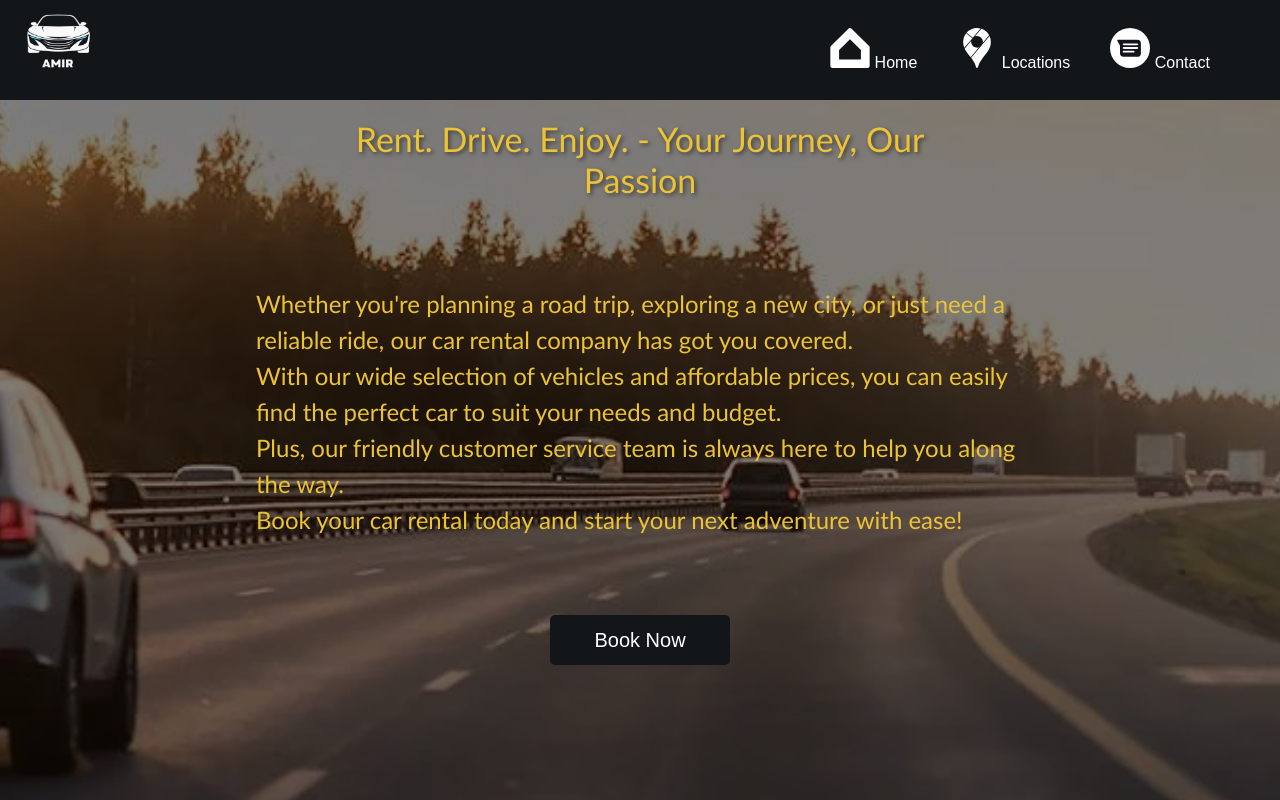
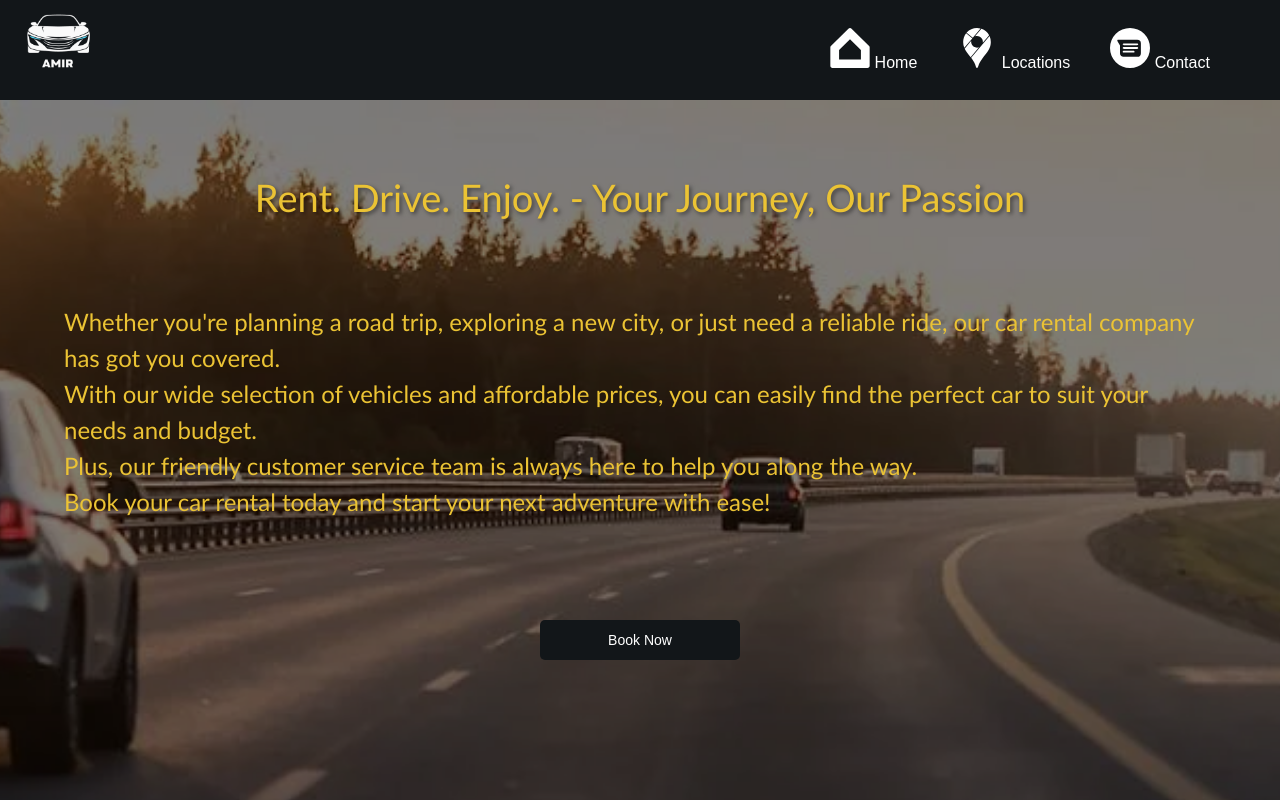
Before and after one commit to kechillosh/First-website, a React (Create React App) app: page / in a window 1280 px wide. Shown: the top 800 px of the page. Built offline with nearby package versions, Linux system fonts and the light colour scheme.

Commit message:
first page responsive

```diff
--- a/src/styles/Home.css
+++ b/src/styles/Home.css
@@ -97,14 +97,20 @@
   background-color: rgba(0, 0, 0, 0.5);
   z-index: 1;
 }
-@media screen and (max-width: 281px) {
+@media screen and (max-width: 280px) {
   .secondHome p {
     display: none;
   }
 }
-@media screen and (max-width: 281px) {
+@media screen and (max-width: 480px) {
   .secondHome button {
     top: 65%;
+  }
+}
+@media screen and (min-width: 280px) {
+  .secondHome p {
+    font-size: 18px;
+    width: 90%;
   }
 }
 
@@ -154,48 +160,62 @@
   .secondHome h1 {
     font-size: 25px;
     top: 30%;
+    width: 90%;
   }
   .secondHome button {
-    width: 100px;
+    width: 150px;
     height: 40px;
     font-size: 14px;
-    top: 70%;
+    top: 50%;
+  }
+}
+@media screen and (min-width: 280px) {
+  .secondHome h1 {
+    font-size: 24px;
+    top: 10%;
+    width: 90%;
+  }
+  .secondHome button {
+    width: 200px;
+    height: 40px;
+    font-size: 14px;
+    top: 75%;
   }
 }
 
 @media screen and (min-width: 480px) {
   .secondHome h1 {
-    font-size: 22px;
+    font-size: 32px;
   }
 }
 
 @media screen and (min-width: 768px) {
   .secondHome h1 {
-    font-size: 26px;
+    font-size: 34px;
   }
 }
 
 @media screen and (min-width: 992px) {
   .secondHome h1 {
-    font-size: 30px;
+    font-size: 36px;
   }
 }
 
 @media screen and (min-width: 1200px) {
   .secondHome h1 {
-    font-size: 34px;
+    font-size: 38px;
   }
 }
 
 @media screen and (min-width: 1400px) {
   .secondHome h1 {
-    font-size: 38px;
+    font-size: 40px;
   }
 }
 
 @media screen and (min-width: 1600px) {
   .secondHome h1 {
-    font-size: 40px;
+    font-size: 45px;
   }
 }
 
```
